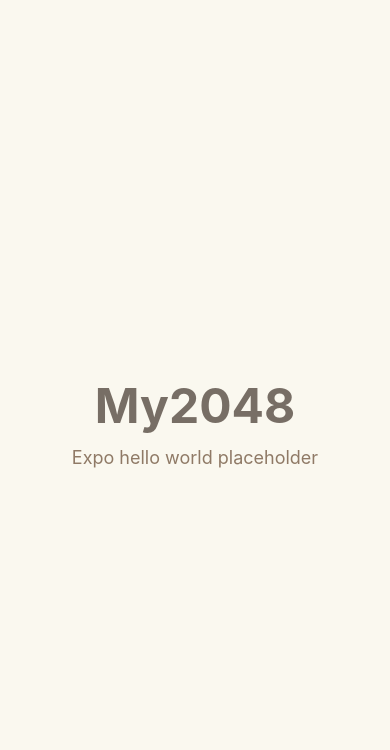
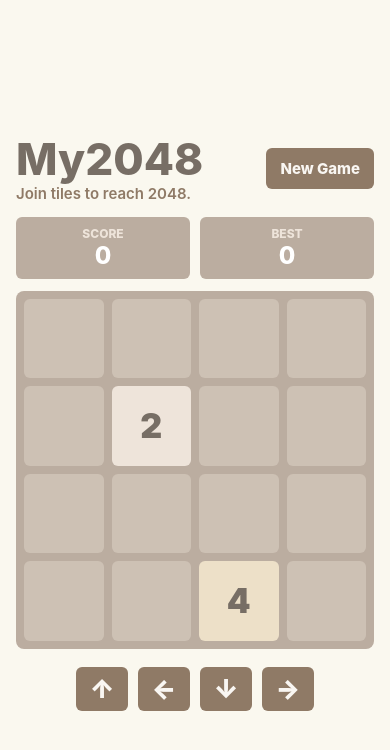
Before and after one commit to coobeeyon/my2048, a React Native app: screen / in a window 390 px wide. Shown: the top 750 px of the page. Built offline with nearby package versions, Linux system fonts and the light colour scheme.

Commit message:
Build playable 2048 UI

```diff
--- a/App.tsx
+++ b/App.tsx
@@ -1,12 +1,232 @@
 import { StatusBar } from 'expo-status-bar';
-import { StyleSheet, Text, View } from 'react-native';
+import { useCallback, useEffect, useMemo, useState } from 'react';
+import {
+  PanResponder,
+  Pressable,
+  StyleSheet,
+  Text,
+  View,
+  useWindowDimensions,
+} from 'react-native';
+
+import {
+  type Direction,
+  type TileValue,
+  BOARD_SIZE,
+  createNewGame,
+  move,
+} from './src/game';
+
+const BOARD_PADDING = 8;
+const TILE_GAP = 8;
+const SWIPE_THRESHOLD = 32;
+
+const directions: Direction[] = ['up', 'left', 'down', 'right'];
+
+const tileColors: Record<number, string> = {
+  2: '#eee4da',
+  4: '#ede0c8',
+  8: '#f2b179',
+  16: '#f59563',
+  32: '#f67c5f',
+  64: '#f65e3b',
+  128: '#edcf72',
+  256: '#edcc61',
+  512: '#edc850',
+  1024: '#edc53f',
+  2048: '#edc22e',
+};
+
+const directionLabels: Record<Direction, string> = {
+  up: 'Up',
+  down: 'Down',
+  left: 'Left',
+  right: 'Right',
+};
+
+const directionGlyphs: Record<Direction, string> = {
+  up: '↑',
+  down: '↓',
+  left: '←',
+  right: '→',
+};
 
 export default function App() {
+  const [game, setGame] = useState(() => createNewGame());
+  const [bestScore, setBestScore] = useState(0);
+  const { width } = useWindowDimensions();
+  const boardSize = Math.min(width - 32, 380);
+  const tileSize = (boardSize - BOARD_PADDING * 2 - TILE_GAP * (BOARD_SIZE - 1)) / BOARD_SIZE;
+
+  useEffect(() => {
+    setBestScore((currentBest) => Math.max(currentBest, game.score));
+  }, [game.score]);
+
+  const playMove = useCallback((direction: Direction) => {
+    setGame((currentGame) => {
+      const result = move(currentGame, direction);
+      return result.moved ? result.state : currentGame;
+    });
+  }, []);
+
+  const startNewGame = useCallback(() => {
+    setGame(createNewGame());
+  }, []);
+
+  const panResponder = useMemo(
+    () => PanResponder.create({
+      onMoveShouldSetPanResponder: (_, gesture) => (
+        Math.abs(gesture.dx) > 10 || Math.abs(gesture.dy) > 10
+      ),
+      onPanResponderRelease: (_, gesture) => {
+        const { dx, dy } = gesture;
+
+        if (Math.max(Math.abs(dx), Math.abs(dy)) < SWIPE_THRESHOLD) {
+          return;
+        }
+
+        if (Math.abs(dx) > Math.abs(dy)) {
+          playMove(dx > 0 ? 'right' : 'left');
+        } else {
+          playMove(dy > 0 ? 'down' : 'up');
+        }
+      },
+    }),
+    [playMove],
+  );
+
+  useEffect(() => {
+    if (typeof window === 'undefined') {
+      return undefined;
+    }
+
+    const handleKeyDown = (event: KeyboardEvent) => {
+      const keyDirections: Record<string, Direction> = {
+        ArrowUp: 'up',
+        ArrowDown: 'down',
+        ArrowLeft: 'left',
+        ArrowRight: 'right',
+      };
+      const direction = keyDirections[event.key];
+
+      if (direction) {
+        event.preventDefault();
+        playMove(direction);
+      }
+    };
+
+    window.addEventListener('keydown', handleKeyDown);
+    return () => window.removeEventListener('keydown', handleKeyDown);
+  }, [playMove]);
+
+  const message = game.gameOver
+    ? 'Game over. Start a new game.'
+    : game.won
+      ? '2048 reached. Keep going.'
+      : null;
+
   return (
     <View style={styles.container}>
-      <Text style={styles.title}>My2048</Text>
-      <Text style={styles.subtitle}>Expo hello world placeholder</Text>
-      <StatusBar style="auto" />
+      <View style={styles.header}>
+        <View>
+          <Text style={styles.title}>My2048</Text>
+          <Text style={styles.subtitle}>Join tiles to reach 2048.</Text>
+        </View>
+        <Pressable
+          accessibilityRole="button"
+          onPress={startNewGame}
+          style={({ pressed }) => [styles.newGameButton, pressed && styles.pressed]}
+        >
+          <Text style={styles.newGameText}>New Game</Text>
+        </Pressable>
+      </View>
+
+      <View style={styles.scoreRow}>
+        <ScoreBox label="Score" value={game.score} />
+        <ScoreBox label="Best" value={bestScore} />
+      </View>
+
+      {message ? (
+        <View style={styles.message}>
+          <Text style={styles.messageText}>{message}</Text>
+        </View>
+      ) : null}
+
+      <View
+        {...panResponder.panHandlers}
+        style={[styles.board, { width: boardSize, height: boardSize }]}
+      >
+        {game.board.map((row, rowIndex) => row.map((cell, colIndex) => (
+          <Tile
+            key={`${rowIndex}-${colIndex}`}
+            size={tileSize}
+            value={cell}
+            isLastColumn={colIndex === BOARD_SIZE - 1}
+            isLastRow={rowIndex === BOARD_SIZE - 1}
+          />
+        )))}
+      </View>
+
+      <View style={styles.controls}>
+        {directions.map((direction) => (
+          <Pressable
+            accessibilityLabel={`Move ${directionLabels[direction]}`}
+            accessibilityRole="button"
+            key={direction}
+            onPress={() => playMove(direction)}
+            style={({ pressed }) => [styles.controlButton, pressed && styles.pressed]}
+          >
+            <Text style={styles.controlText}>{directionGlyphs[direction]}</Text>
+          </Pressable>
+        ))}
+      </View>
+
+      <StatusBar style="dark" />
+    </View>
+  );
+}
+
+function ScoreBox({ label, value }: { label: string; value: number }) {
+  return (
+    <View style={styles.scoreBox}>
+      <Text style={styles.scoreLabel}>{label}</Text>
+      <Text style={styles.scoreValue}>{value}</Text>
+    </View>
+  );
+}
+
+function Tile({
+  size,
+  value,
+  isLastColumn,
+  isLastRow,
+}: {
+  size: number;
+  value: TileValue | null;
+  isLastColumn: boolean;
+  isLastRow: boolean;
+}) {
+  const tileValue = value ?? 0;
+  const backgroundColor = value ? tileColors[value] ?? '#3c3a32' : '#cdc1b4';
+  const color = value && value <= 4 ? '#776e65' : '#f9f6f2';
+  const fontSize = tileValue >= 1000 ? 26 : tileValue >= 100 ? 30 : 34;
+
+  return (
+    <View
+      style={[
+        styles.tile,
+        {
+          backgroundColor,
+          height: size,
+          marginBottom: isLastRow ? 0 : TILE_GAP,
+          marginRight: isLastColumn ? 0 : TILE_GAP,
+          width: size,
+        },
+      ]}
+    >
+      {value ? (
+        <Text style={[styles.tileText, { color, fontSize }]}>{value}</Text>
+      ) : null}
     </View>
   );
 }
@@ -17,17 +237,116 @@ const styles = StyleSheet.create({
     backgroundColor: '#faf8ef',
     alignItems: 'center',
     justifyContent: 'center',
-    padding: 24,
+    padding: 16,
+  },
+  header: {
+    width: '100%',
+    maxWidth: 430,
+    flexDirection: 'row',
+    alignItems: 'center',
+    justifyContent: 'space-between',
+    marginBottom: 14,
   },
   title: {
     color: '#776e65',
-    fontSize: 48,
-    fontWeight: '700',
+    fontSize: 44,
+    fontWeight: '800',
+    lineHeight: 50,
   },
   subtitle: {
     color: '#8f7a66',
-    fontSize: 18,
-    marginTop: 12,
+    fontSize: 15,
+    fontWeight: '600',
+  },
+  newGameButton: {
+    backgroundColor: '#8f7a66',
+    borderRadius: 6,
+    paddingHorizontal: 14,
+    paddingVertical: 11,
+  },
+  newGameText: {
+    color: '#f9f6f2',
+    fontSize: 15,
+    fontWeight: '800',
+  },
+  scoreRow: {
+    width: '100%',
+    maxWidth: 430,
+    flexDirection: 'row',
+    gap: 10,
+    marginBottom: 12,
+  },
+  scoreBox: {
+    flex: 1,
+    backgroundColor: '#bbada0',
+    borderRadius: 6,
+    alignItems: 'center',
+    paddingVertical: 9,
+  },
+  scoreLabel: {
+    color: '#eee4da',
+    fontSize: 12,
+    fontWeight: '800',
+    textTransform: 'uppercase',
+  },
+  scoreValue: {
+    color: '#ffffff',
+    fontSize: 24,
+    fontWeight: '800',
+  },
+  message: {
+    width: '100%',
+    maxWidth: 430,
+    backgroundColor: '#edc22e',
+    borderRadius: 6,
+    marginBottom: 12,
+    paddingHorizontal: 12,
+    paddingVertical: 10,
+  },
+  messageText: {
+    color: '#ffffff',
+    fontSize: 16,
+    fontWeight: '800',
     textAlign: 'center',
   },
+  board: {
+    backgroundColor: '#bbada0',
+    borderRadius: 8,
+    flexDirection: 'row',
+    flexWrap: 'wrap',
+    padding: BOARD_PADDING,
+  },
+  tile: {
+    alignItems: 'center',
+    borderRadius: 6,
+    justifyContent: 'center',
+  },
+  tileText: {
+    fontWeight: '900',
+  },
+  controls: {
+    width: '100%',
+    maxWidth: 260,
+    flexDirection: 'row',
+    justifyContent: 'center',
+    gap: 10,
+    marginTop: 18,
+  },
+  controlButton: {
+    width: 52,
+    height: 44,
+    alignItems: 'center',
+    justifyContent: 'center',
+    backgroundColor: '#8f7a66',
+    borderRadius: 6,
+  },
+  controlText: {
+    color: '#f9f6f2',
+    fontSize: 26,
+    fontWeight: '900',
+    lineHeight: 30,
+  },
+  pressed: {
+    opacity: 0.75,
+  },
 });
```
